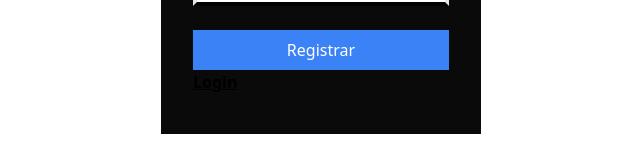
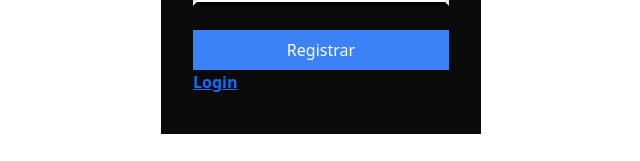
Before and after one commit to punkyDeveloper/notas2, a Next.js app: page /registrar in a window 1280 px wide. Shown: the part 468-629 px from the top of the page, without its empty margins (319-959 px from the left). Built offline with nearby package versions, Linux system fonts and the light colour scheme.

Commit message:
color de registrar boton de login

```diff
--- a/src/app/registrar/page.jsx
+++ b/src/app/registrar/page.jsx
@@ -103,7 +103,7 @@ function Signup() {
         <button type="sudmit" className="bg-blue-500 text-white px-4 py-2 block w-full mt-4">
           Registrar
         </button>
-        <a href="/" className="font-semibold leading-6 text-black hover:text-indigo-500">
+        <a href="/" className="font-semibold leading-6 text-blue hover:text-indigo-500">
             Login
           </a>
         <br />
```
